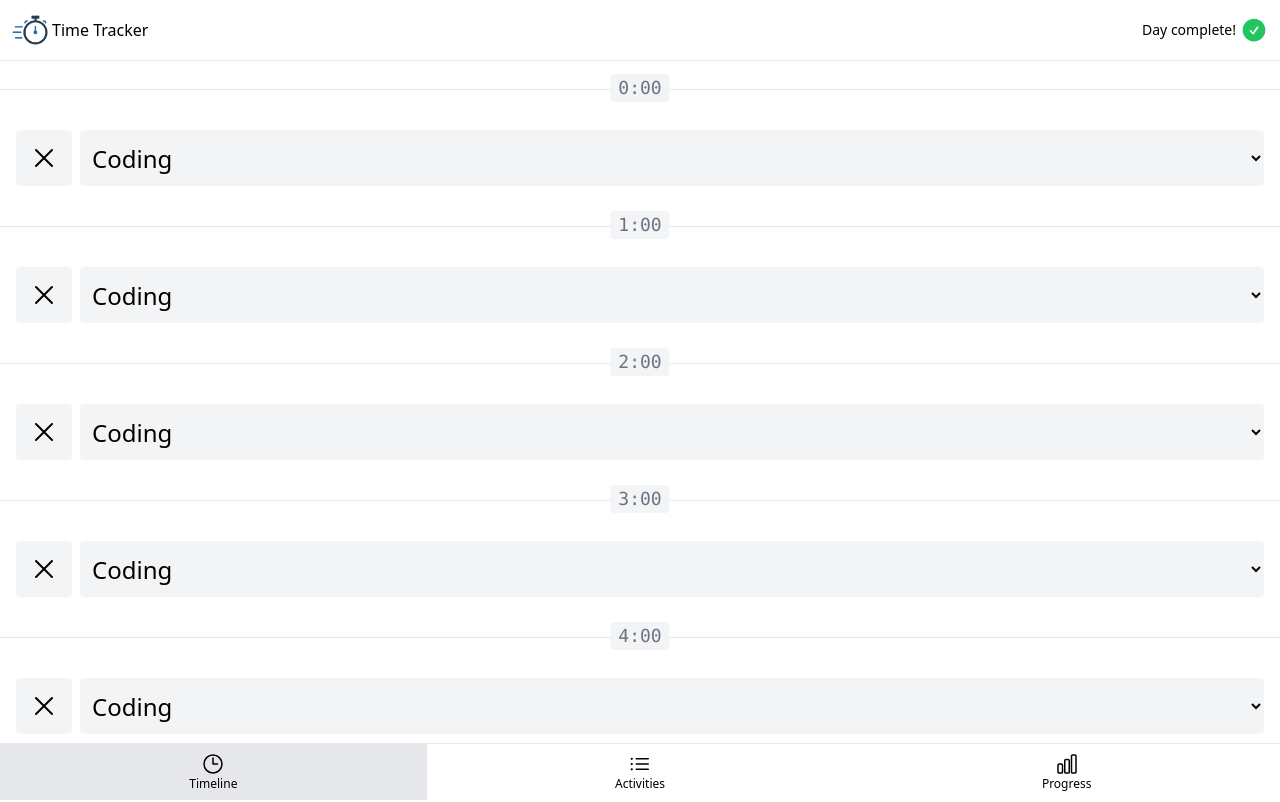
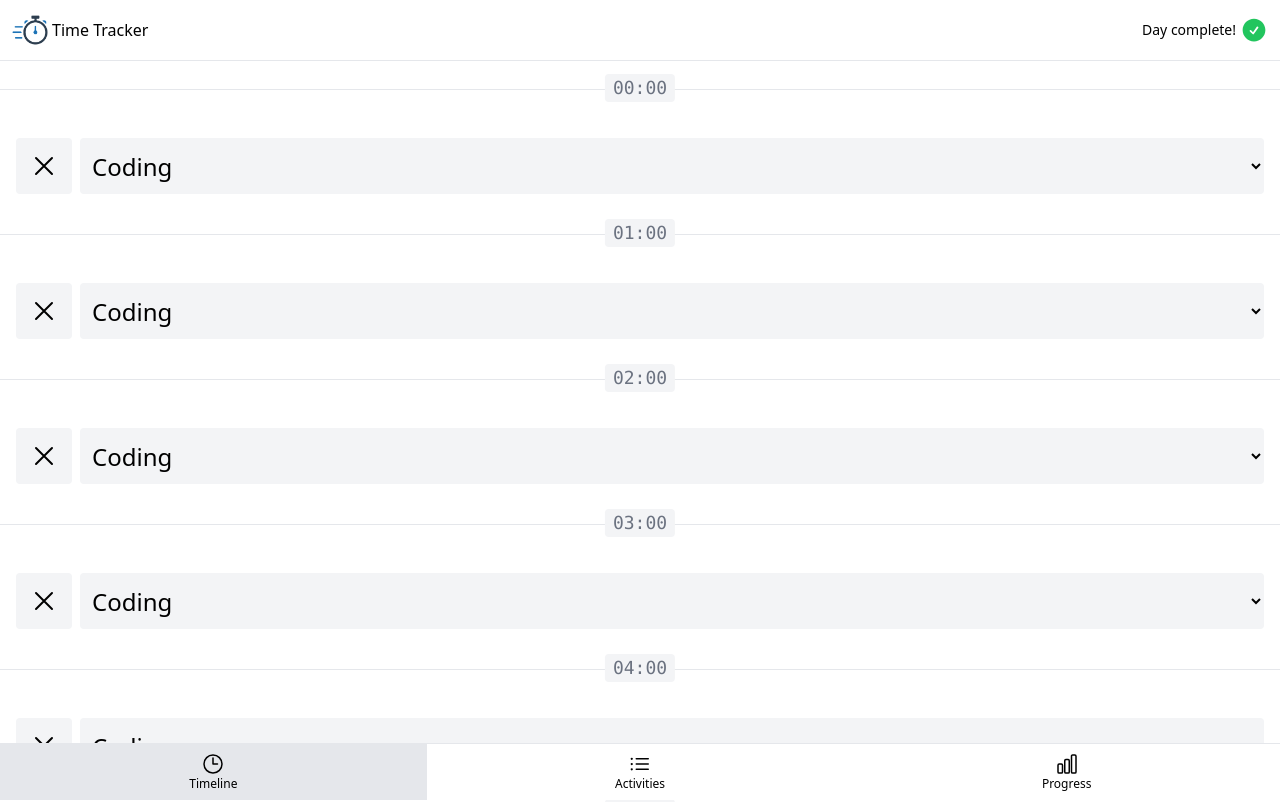
Before and after one commit to Khkimov/time-tracker, a Vue app: page /#timeline in a window 1280 px wide. Shown: the top 802 px of the page. Built offline with nearby package versions, Linux system fonts and the light colour scheme.

Commit message:
created component TimelineHour

```diff
--- /dev/null
+++ b/src/components/TimelineHour.vue
@@ -0,0 +1,22 @@
+<template>
+  <div>
+    <a href="#" :class="classes"> {{ formattedHour }} </a>
+  </div>
+</template>
+
+<script setup lang="ts">
+interface Props {
+  hour: number
+}
+
+const props = defineProps<Props>()
+
+const classes = [
+  'absolute -top-4 left-1/2 -translate-x-1/2 rounded px-2 font-mono text-lg',
+  props.hour === new Date().getHours()
+    ? 'bg-purple-900 font-black text-white'
+    : 'bg-gray-100 text-gray-500'
+]
+
+const formattedHour = `${props.hour.toString().padStart(2, 0)}:00`
+</script>
--- a/src/components/TimelineItem.vue
+++ b/src/components/TimelineItem.vue
@@ -1,7 +1,7 @@
 <template>
   <div>
     <li class="relative flex flex-col gap-2 border-t border-gray-200 px-4 py-10">
-      <a href="#" :class="hourLinkClasses"> {{ props.timelineItem.hour }}:00 </a>
+      <TimelineHour :hour="props.timelineItem.hour" />
       <BaseSelect
         :options="options"
         :selected="selectedActivityId"
@@ -13,21 +13,15 @@
 </template>
 
 <script setup lang="ts">
+import { ref } from 'vue'
 import BaseSelect from '@/components/BaseSelect.vue'
-import { ref } from 'vue'
+import TimelineHour from '@/components/TimelineHour.vue'
 
 interface Props {
   timelineItem: { hour: number }
 }
 
 const props = defineProps<Props>()
-
-const hourLinkClasses = [
-  'absolute -top-4 left-1/2 -translate-x-1/2 rounded px-2 font-mono text-lg',
-  props.timelineItem.hour === new Date().getHours()
-    ? 'bg-purple-900 font-black text-white'
-    : 'bg-gray-100 text-gray-500'
-]
 
 const options = [
   { value: 1, label: 'Coding' },
```
